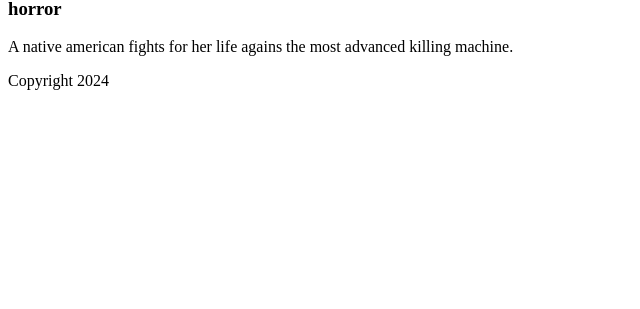
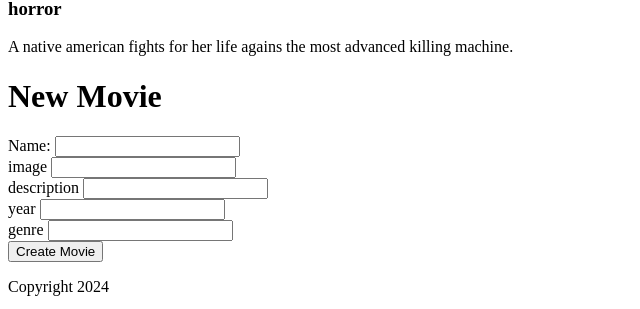
Before and after one commit to bmcloutier/imdb-clone-frontend, a Vue app: page / in a window 1280 px wide. Shown: the part 926-1235 px from the top of the page, without its empty margins (0-640 px from the left). Before the commit the page ends 1032 px from the top, so only its background shows below. Built offline with nearby package versions, Linux system fonts and the light colour scheme.

Commit message:
created a create action

```diff
--- a/src/components/Content.vue
+++ b/src/components/Content.vue
@@ -1,9 +1,11 @@
 <script>
 import MoviesIndex from "./MoviesIndex.vue";
+import MoviesNew from "./MoviesNew.vue";
 
 export default {
   components: {
     MoviesIndex,
+    MoviesNew,
   },
 
   data: function () {
@@ -28,12 +30,27 @@ export default {
       ],
     };
   },
+
+  methods: {
+    handleCreateMovie: function (params) {
+      axios
+        .post("http://localhost:5000/movies.json", params)
+        .then((response) => {
+          console.log("movies create", response);
+          this.movies.push(response.data);
+        })
+        .catch((error) => {
+          console.log("movies create error", error.response);
+        });
+    },
+  },
 };
 </script>
 
 <template>
   <main>
     <MoviesIndex v-bind:movies="movies" />
+    <MoviesNew v-on:createMovie="handleCreateMovie" />
   </main>
 </template>
 
--- /dev/null
+++ b/src/components/MoviesNew.vue
@@ -0,0 +1,47 @@
+<script>
+export default {
+  data: function () {
+    return {
+      newMovieParams: {},
+    };
+  },
+  methods: {
+    handleSubmit: function () {
+      this.$emit("createMovie", this.newMovieParams);
+      this.newMovieParams = {};
+    },
+  },
+};
+</script>
+
+<template>
+  <div>
+    <h1>New Movie</h1>
+    <form v-on:submit.prevent="handleSubmit">
+      <div>
+        Name:
+        <input type="text" v-model="newMovieParams.url" />
+      </div>
+      <div>
+        image
+        <input type="text" v-model="newMovieParams.url" />
+      </div>
+      <div>
+        description
+        <input type="text" v-model="newMovieParams.url" />
+      </div>
+      <div>
+        year
+        <input type="number" v-model="newMovieParams.url" />
+      </div>
+      <div>
+        genre
+        <input type="text" v-model="newMovieParams.url" />
+      </div>
+      <div></div>
+      <button type="submit">Create Movie</button>
+    </form>
+  </div>
+</template>
+
+<style></style>
```
